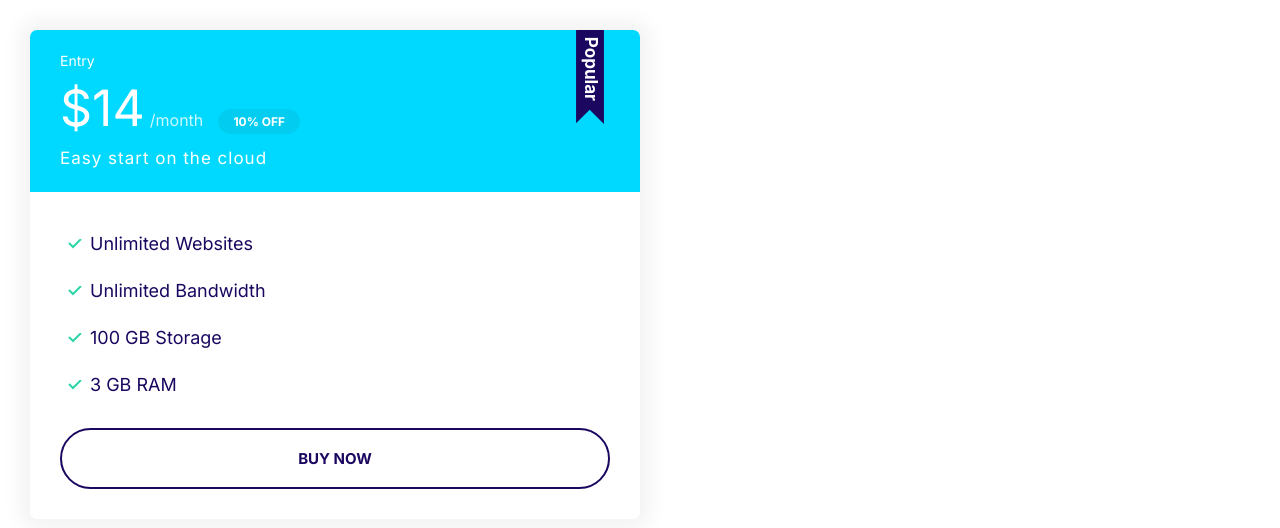
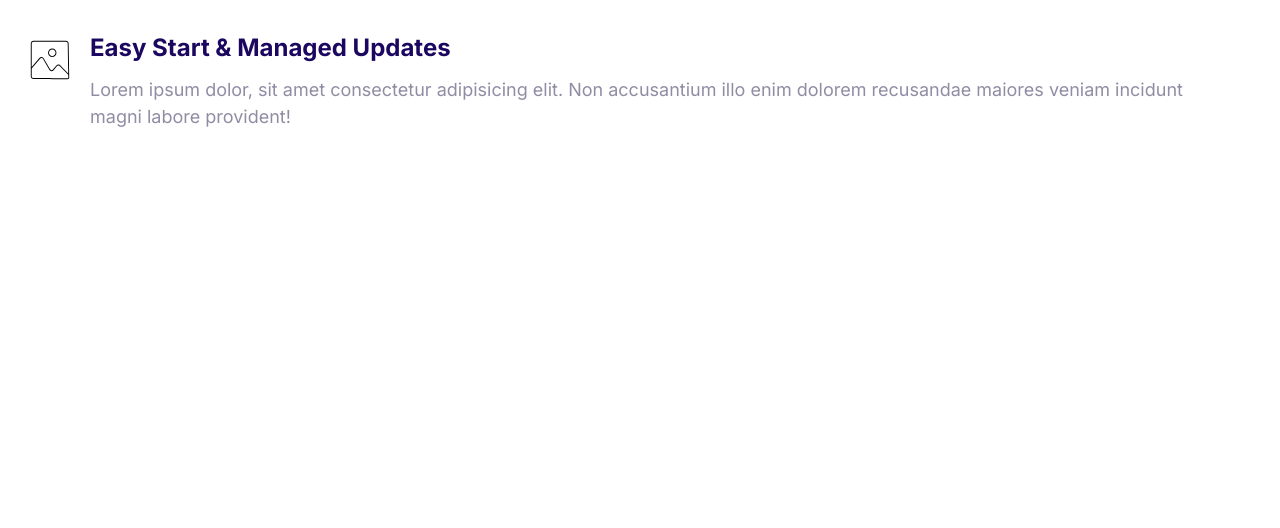
Before and after one commit to mhaidert/haider, a plain HTML site: page index.html in a window 1280 px wide. Drawn offline with Linux system fonts and the light colour scheme.

Commit message:
Created media components.

```diff
--- a/css/styles.css
+++ b/css/styles.css
@@ -375,3 +375,21 @@ a {
         font-size: 1.7rem;
     }
 }
+
+/* Media Objects */
+
+.media {
+    display: flex;
+}
+
+.media__title {
+    margin-top: 0;
+}
+
+.media__body {
+    margin: 0 2rem;
+}
+
+.media__image {
+    margin-top: 1rem;
+}
--- a/index.html
+++ b/index.html
@@ -15,26 +15,19 @@
     <link rel="stylesheet" href="css/styles.css" />
   </head>
   <body>
-    <div style="width: 50%">
-      <div class="plan plan--popular">
-        <div class="card card--secondary">
-          <header class="card__header">
-            <h3 class="plan__name">Entry</h3>
-            <span class="plan__price">$14</span>
-            <span class="plan__billing-cycle">/month</span>
-            <span class="badge badge--secondary badge--small">10% OFF</span>
-            <span class="plan__description">Easy start on the cloud</span>
-          </header>
-          <div class="card__body">
-            <ul class="list list--tick">
-              <li class="list__item">Unlimited Websites</li>
-              <li class="list__item">Unlimited Bandwidth</li>
-              <li class="list__item">100 GB Storage</li>
-              <li class="list__item">3 GB RAM</li>
-            </ul>
-            <button class="btn btn--outline btn--block">Buy Now</button>
-          </div>
-        </div>
+    <div class="media">
+      <div class="media__image">
+        <svg class="icon icon--primary">
+          <use xlink:href="images/sprite.svg#snap"></use>
+        </svg>
+      </div>
+      <div class="media__body">
+        <h3 class="media__title">Easy Start & Managed Updates</h3>
+        <p>
+          Lorem ipsum dolor, sit amet consectetur adipisicing elit. Non
+          accusantium illo enim dolorem recusandae maiores veniam incidunt magni
+          labore provident!
+        </p>
       </div>
     </div>
   </body>
```
Also changed, not shown: components/mediaObjects.html (added, +15 -0 lines).
